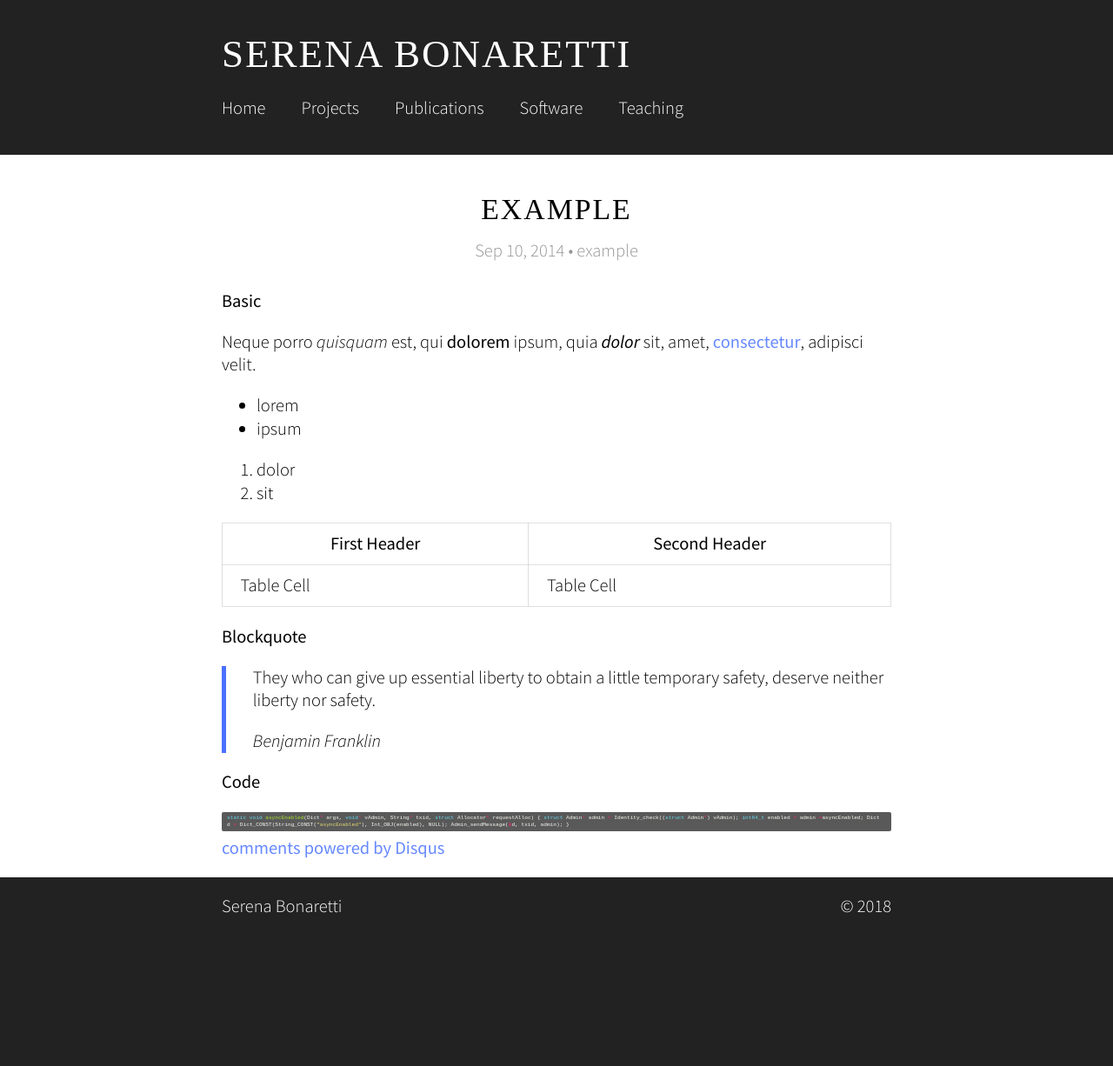
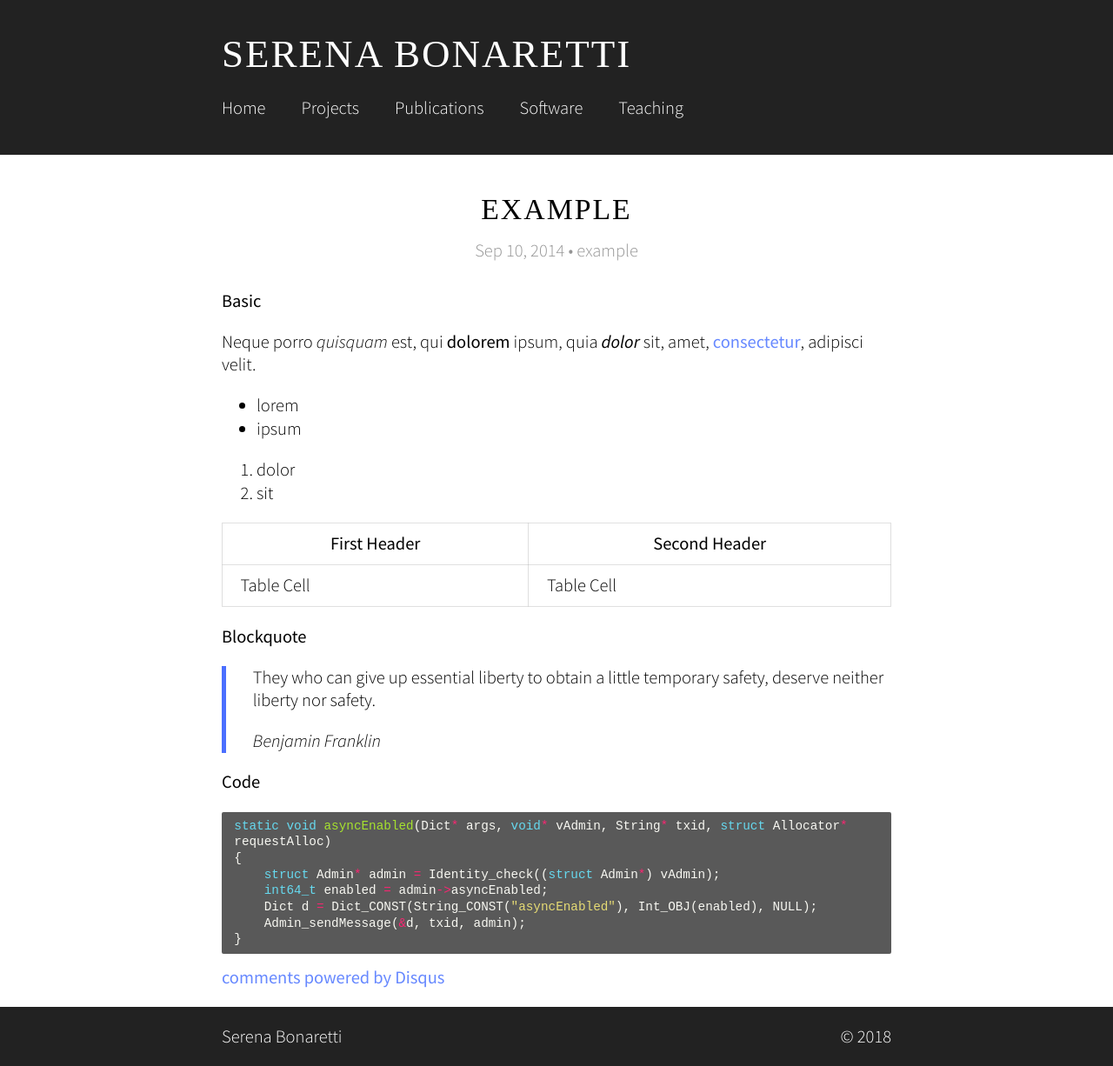
Before and after one commit to sbonaretti/sbonaretti.github.io, a Jekyll site: the page built from _posts/2014-09-09-example.md, in a window 1280 px wide. Shown: the whole page at 87% size. Built offline with Jekyll 4.4.1, drawn with Linux system fonts in a browser that asks for light colours; some web fonts are replaced; comment, search, counter and statistics services are not loaded; before the commit the page ends 1076 px from its top, so only the background shows below that.

Commit message:
Update basic.sass

```diff
--- a/_sass/basic.sass
+++ b/_sass/basic.sass
@@ -26,9 +26,9 @@ pre
   background-color: rgba(34, 34, 34, 0.75)
   color: white
   border-radius: 2px
-  font-size: .3em
+  font-size: .7em
   padding: .5em 1em
-  white-space: normal
+  white-space: pre-wrap
 
 blockquote
   border-left: 5px solid $blue
```
